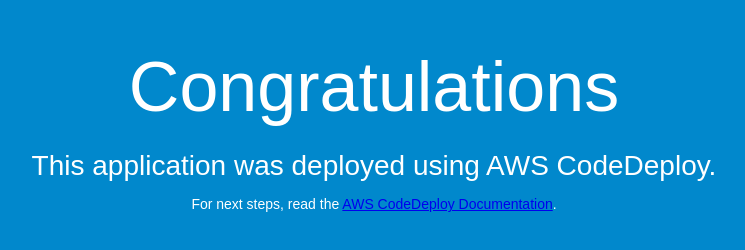
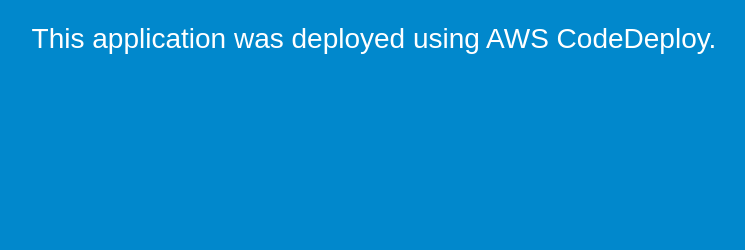
Before and after one commit to lnwhome/AwsWebServer, a plain HTML site: page index.html in a window 1280 px wide. Shown: the whole page, without its empty margins (266-1011 px from the left). Drawn offline with Linux system fonts and the light colour scheme.

Commit message:
2nd commit

```diff
--- a/index.html
+++ b/index.html
@@ -26,9 +26,7 @@
 </head>
 <body>
   <div align="center">
-    <h1>Congratulations</h1>
     <h2>This application was deployed using AWS CodeDeploy.</h2>
-    <p>For next steps, read the <a href="http://aws.amazon.com/documentation/codedeploy">AWS CodeDeploy Documentation</a>.</p>
   </div>
 </body>
 </html>
```
